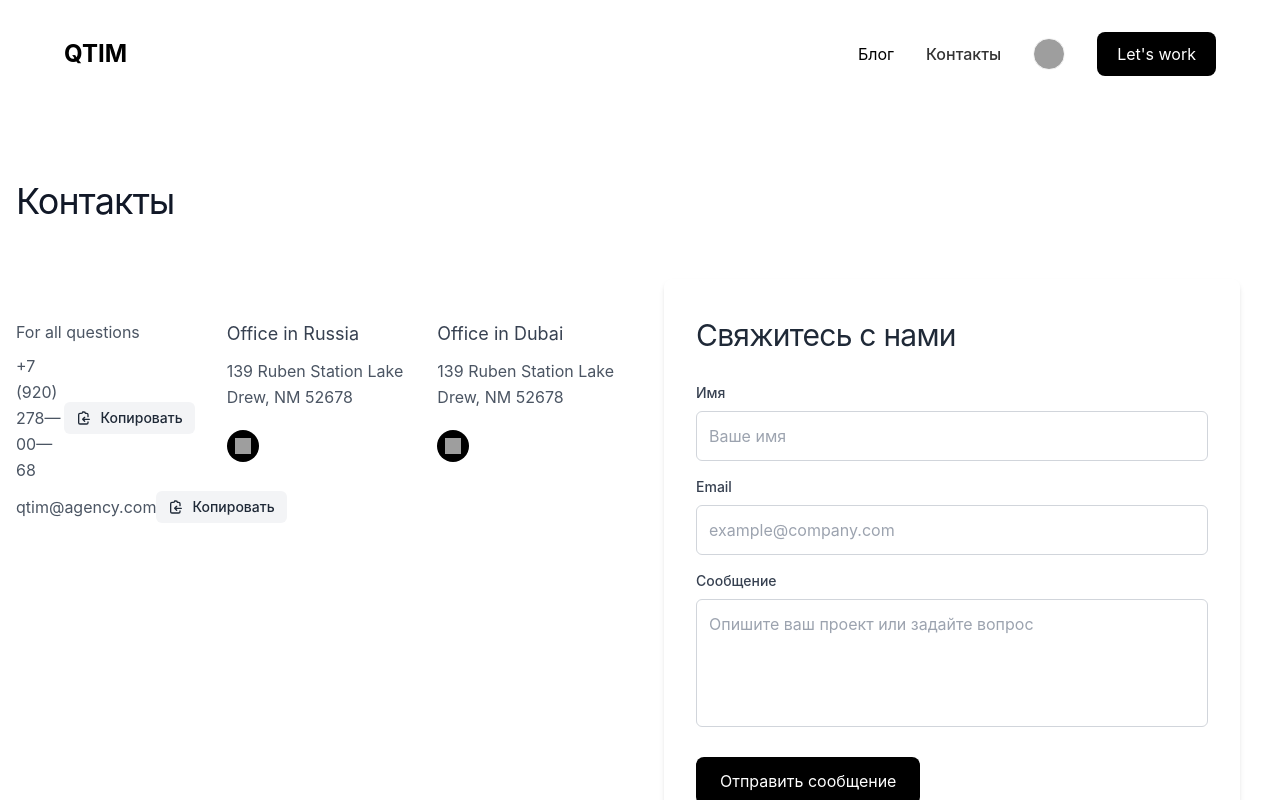
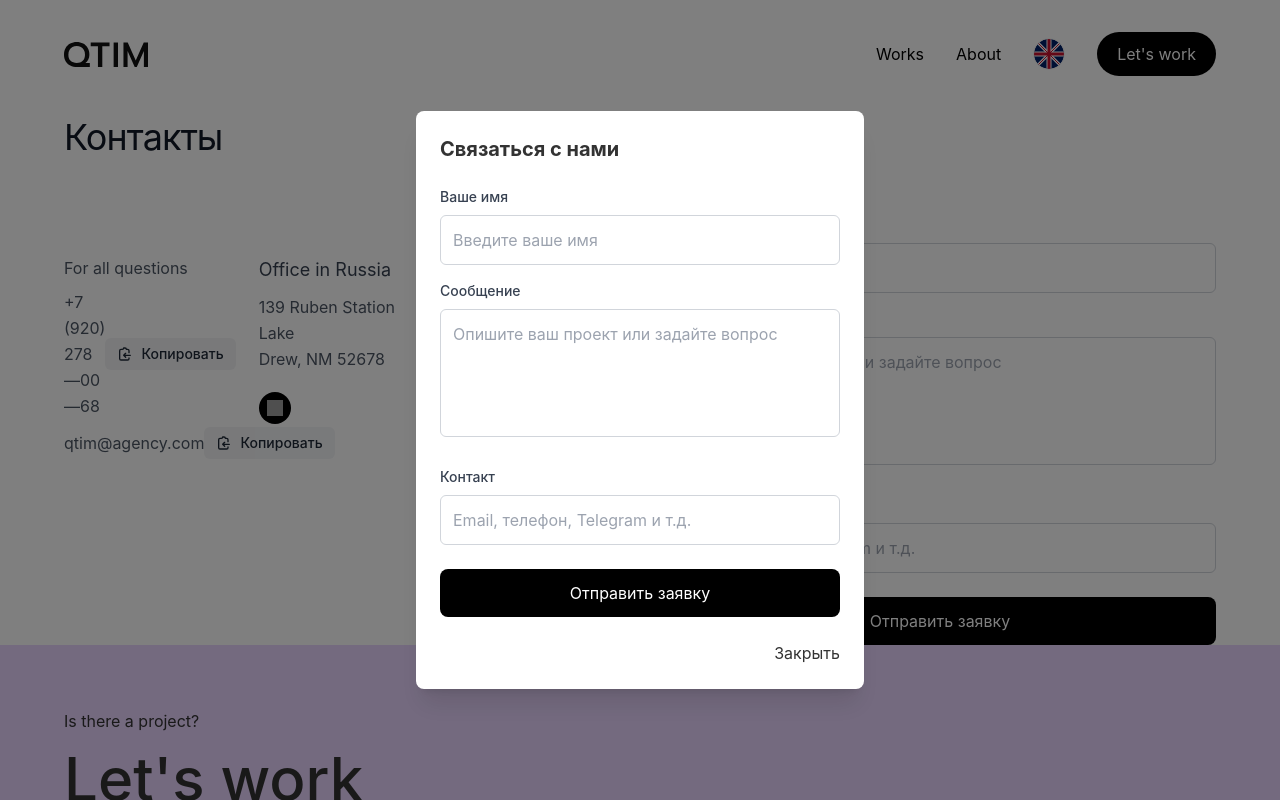
Before and after one commit to scoutrul/qtim, a Nuxt app: page /contact in a window 1280 px wide. Both pictures are taken after a click on the button "Let's work". Shown: the top 800 px of the page. Built offline with nearby package versions, Linux system fonts and the light colour scheme; grey boxes are pictures that could not be loaded.

Commit message:
адаптивка на хедер

```diff
--- a/assets/css/main.css
+++ b/assets/css/main.css
@@ -12,6 +12,28 @@ body {
   font-family: 'Inter', sans-serif;
   color: #333;
   line-height: 1.5;
+}
+
+/* Глобальные стили для адаптивности */
+@layer utilities {
+  .container {
+    width: 100%;
+    max-width: 1440px;
+    margin: 0 auto;
+    padding: 0 1rem;
+  }
+
+  @media (min-width: 640px) {
+    .container {
+      padding: 0 2rem;
+    }
+  }
+
+  @media (min-width: 1024px) {
+    .container {
+      padding: 0 4rem;
+    }
+  }
 }
 
 /* Контейнер с максимальной шириной */
@@ -63,3 +85,20 @@ body {
 .footer-purple {
   background-color: var(--primary-bg);
 }
+
+/* Скрытие полосы прокрутки при открытом модальном окне */
+body.overflow-hidden {
+  overflow: hidden;
+}
+
+/* Плавные переходы для мобильного меню */
+.mobile-menu-enter-active,
+.mobile-menu-leave-active {
+  transition: opacity 0.3s, transform 0.3s;
+}
+
+.mobile-menu-enter-from,
+.mobile-menu-leave-to {
+  opacity: 0;
+  transform: translateY(-10px);
+}
--- a/components/contact/ContactForm.vue
+++ b/components/contact/ContactForm.vue
@@ -1,28 +1,14 @@
 <template>
-  <div class="contact-form bg-white p-8 rounded-lg shadow-md max-w-xl">
-    <Typography text="Свяжитесь с нами" variant="h2" class="mb-6" />
-
+  <div class="contact-form bg-white rounded-lg max-w-xl">
     <form @submit.prevent="handleSubmit">
       <div class="mb-4">
-        <label for="name" class="block mb-2 text-sm font-medium text-gray-700">Имя</label>
+        <label for="name" class="block mb-2 text-sm font-medium text-gray-700">Ваше имя</label>
         <input
           id="name"
           v-model="form.name"
           type="text"
           class="w-full p-3 border border-gray-300 rounded-md focus:outline-none focus:ring-2 focus:ring-purple-200"
-          placeholder="Ваше имя"
-          required
-        />
-      </div>
-
-      <div class="mb-4">
-        <label for="email" class="block mb-2 text-sm font-medium text-gray-700">Email</label>
-        <input
-          id="email"
-          v-model="form.email"
-          type="email"
-          class="w-full p-3 border border-gray-300 rounded-md focus:outline-none focus:ring-2 focus:ring-purple-200"
-          placeholder="example@company.com"
+          placeholder="Введите ваше имя"
           required
         />
       </div>
@@ -38,17 +24,29 @@
         ></textarea>
       </div>
 
+      <div class="mb-6">
+        <label for="contact" class="block mb-2 text-sm font-medium text-gray-700">Контакт</label>
+        <input
+          id="contact"
+          v-model="form.contact"
+          type="text"
+          class="w-full p-3 border border-gray-300 rounded-md focus:outline-none focus:ring-2 focus:ring-purple-200"
+          placeholder="Email, телефон, Telegram и т.д."
+          required
+        />
+      </div>
+
       <Button
         variant="primary"
         size="lg"
-        fullWidth
         :disabled="loading"
+        class="w-full"
       >
-        {{ loading ? 'Отправка...' : 'Отправить сообщение' }}
+        {{ loading ? 'Отправка...' : 'Отправить заявку' }}
       </Button>
 
       <p v-if="success" class="mt-4 text-green-600 text-sm">
-        Спасибо за сообщение! Мы свяжемся с вами в ближайшее время.
+        Спасибо за заявку! Мы свяжемся с вами в ближайшее время.
       </p>
       <p v-if="error" class="mt-4 text-red-600 text-sm">
         {{ error }}
@@ -59,14 +57,17 @@
 
 <script setup lang="ts">
 import { ref, reactive } from 'vue'
-import Typography from '@/components/ui/Typography.vue'
 import Button from '@/components/ui/Button.vue'
+
+const emit = defineEmits<{
+  submit: []
+}>()
 
 // Состояние формы
 const form = reactive({
   name: '',
-  email: '',
-  message: ''
+  message: '',
+  contact: ''
 })
 
 // Состояние отправки
@@ -89,8 +90,11 @@ const handleSubmit = async () => {
 
     // Сброс формы
     form.name = ''
-    form.email = ''
     form.message = ''
+    form.contact = ''
+
+    // Оповещаем родительский компонент об успешной отправке
+    emit('submit')
   } catch (err) {
     // Обработка ошибки
     error.value = 'Произошла ошибка при отправке формы. Пожалуйста, попробуйте еще раз.'
--- a/components/layout/Header.vue
+++ b/components/layout/Header.vue
@@ -3,24 +3,105 @@ import Logo from '@/components/ui/Logo.vue'
 import NavLink from '@/components/ui/NavLink.vue'
 import LanguageFlag from '@/components/ui/LanguageFlag.vue'
 import Button from '@/components/ui/Button.vue'
-import { useRouter } from 'vue-router'
+import Modal from '@/components/ui/Modal.vue'
+import ContactForm from '@/components/contact/ContactForm.vue'
+import { ref } from 'vue'
 
-const router = useRouter()
+interface MenuItem {
+  title: string
+  path: string
+}
 
-const navigateToContacts = () => {
-  router.push('/contact')
+const menuItems: MenuItem[] = [
+  { title: 'Works', path: '/works' },
+  { title: 'About', path: '/about' }
+]
+
+const isModalOpen = ref(false)
+const isMobileMenuOpen = ref(false)
+
+const openModal = () => {
+  isModalOpen.value = true
+  isMobileMenuOpen.value = false
+}
+
+const closeModal = () => {
+  isModalOpen.value = false
+}
+
+const toggleMobileMenu = () => {
+  isMobileMenuOpen.value = !isMobileMenuOpen.value
 }
 </script>
 
 <template>
-  <header class="flex items-center justify-between p-header-padding">
-    <Logo @click="router.push('/')" class="cursor-pointer" />
+  <header class="p-header-padding-mobile sm:p-header-padding">
+    <div class="flex items-center justify-between">
+      <Logo @click="$router.push('/')" class="cursor-pointer" />
 
-    <nav class="flex items-center gap-nav-gap">
-      <NavLink href="/">Блог</NavLink>
-      <NavLink href="/contact">Контакты</NavLink>
-      <LanguageFlag src="https://dashboard.codeparrot.ai/api/image/Z-kMFXn5m-GBkPCn/colors.png" />
-      <Button @click="navigateToContacts">Let's work</Button>
-    </nav>
+      <!-- Гамбургер меню для мобильных -->
+      <button
+        class="sm:hidden text-black focus:outline-none"
+        @click="toggleMobileMenu"
+        aria-label="Меню"
+      >
+        <svg class="w-6 h-6" fill="none" stroke="currentColor" viewBox="0 0 24 24" xmlns="http://www.w3.org/2000/svg">
+          <path v-if="!isMobileMenuOpen" stroke-linecap="round" stroke-linejoin="round" stroke-width="2" d="M4 6h16M4 12h16M4 18h16"></path>
+          <path v-else stroke-linecap="round" stroke-linejoin="round" stroke-width="2" d="M6 18L18 6M6 6l12 12"></path>
+        </svg>
+      </button>
+
+      <!-- Десктопное меню -->
+      <nav class="hidden sm:flex items-center gap-nav-gap">
+        <NavLink
+          v-for="item in menuItems"
+          :key="item.path"
+          :href="item.path"
+        >
+          {{ item.title }}
+        </NavLink>
+        <LanguageFlag />
+        <Button @click="openModal" rounded size="md">Let's work</Button>
+      </nav>
+    </div>
+
+    <!-- Мобильное меню -->
+    <transition
+      name="mobile-menu"
+      enter-active-class="transition duration-300 ease-out"
+      enter-from-class="opacity-0 transform -translate-y-3"
+      enter-to-class="opacity-100 transform translate-y-0"
+      leave-active-class="transition duration-200 ease-in"
+      leave-from-class="opacity-100 transform translate-y-0"
+      leave-to-class="opacity-0 transform -translate-y-3"
+    >
+      <div
+        v-if="isMobileMenuOpen"
+        class="sm:hidden mt-4 py-4 bg-white rounded-lg shadow-md"
+      >
+        <nav class="flex flex-col items-center gap-nav-gap-mobile">
+          <NavLink
+            v-for="item in menuItems"
+            :key="item.path"
+            :href="item.path"
+            class="py-2"
+          >
+            {{ item.title }}
+          </NavLink>
+          <div class="flex items-center gap-4 mt-2">
+            <LanguageFlag />
+            <Button @click="openModal" rounded size="md">Let's work</Button>
+          </div>
+        </nav>
+      </div>
+    </transition>
+
+    <!-- Модальное окно с формой заявки -->
+    <Modal v-model="isModalOpen" @close="closeModal">
+      <template #header>
+        <h2 class="text-xl font-bold mb-4">Связаться с нами</h2>
+      </template>
+      <ContactForm @submit="closeModal" />
+    </Modal>
   </header>
 </template>
--- a/components/ui/LanguageFlag.vue
+++ b/components/ui/LanguageFlag.vue
@@ -1,6 +1,5 @@
 <script setup lang="ts">
 interface Props {
-  src: string
   alt?: string
   size?: 'sm' | 'md' | 'lg'
 }
@@ -19,8 +18,20 @@ const sizeClasses = {
 
 <template>
   <div
-    :class="`${sizeClasses[size]} rounded-full bg-cover border border-light-gray cursor-pointer`"
-    :style="`background-image: url('${src}')`"
+    :class="`${sizeClasses[size]} rounded-full overflow-hidden border border-light-gray cursor-pointer flex items-center justify-center`"
     :title="alt"
-  ></div>
+  >
+    <svg width="100%" height="100%" viewBox="0 0 60 60" xmlns="http://www.w3.org/2000/svg">
+      <clipPath id="circleClip">
+        <circle cx="30" cy="30" r="30" />
+      </clipPath>
+      <g clip-path="url(#circleClip)">
+        <rect width="60" height="60" fill="#012169" />
+        <path d="M0,0 L60,60 M60,0 L0,60" stroke="#fff" stroke-width="6" />
+        <path d="M30,0 L30,60 M0,30 L60,30" stroke="#fff" stroke-width="10" />
+        <path d="M30,0 L30,60 M0,30 L60,30" stroke="#C8102E" stroke-width="6" />
+        <path d="M0,0 L60,60 M60,0 L0,60" stroke="#C8102E" stroke-width="2" />
+      </g>
+    </svg>
+  </div>
 </template>
--- a/components/ui/Logo.vue
+++ b/components/ui/Logo.vue
@@ -16,9 +16,14 @@ defineEmits<{
 
 <template>
   <div
-    :class="`font-display text-logo cursor-pointer font-bold text-${color}`"
+    class="cursor-pointer"
     @click="$emit('click', $event)"
   >
-    <slot>QTIM</slot>
+    <svg width="84" height="25" viewBox="0 0 84 25" fill="none" xmlns="http://www.w3.org/2000/svg">
+      <path d="M13.2594 25C10.5869 25 8.2457 24.4981 6.23567 23.4944C4.24848 22.4907 2.70669 21.0551 1.61031 19.1877C0.53677 17.3203 0 15.1494 0 12.6751C0 10.1774 0.54819 7.97152 1.64457 6.05742C2.76379 4.11998 4.28274 2.62605 6.2014 1.57563C8.14291 0.52521 10.3128 0 12.7112 0C15.0867 0 17.2337 0.52521 19.1524 1.57563C21.0939 2.62605 22.6129 4.11998 23.7092 6.05742C24.8285 7.97152 25.3881 10.1774 25.3881 12.6751C25.3881 14.3557 25.0226 15.9664 24.2917 17.507C23.5608 19.0243 22.6129 20.2264 21.4479 21.1134H25.8335V25H13.2594ZM12.7112 20.9734C15.2465 20.9734 17.2566 20.2498 18.7413 18.8025C20.2488 17.3553 21.0025 15.3128 21.0025 12.6751C21.0025 10.9477 20.6371 9.43044 19.9062 8.12325C19.1752 6.81606 18.1816 5.81233 16.9254 5.11205C15.6691 4.41177 14.2644 4.06162 12.7112 4.06162C11.158 4.06162 9.7418 4.41177 8.46269 5.11205C7.20642 5.81233 6.21282 6.81606 5.4819 8.12325C4.75098 9.43044 4.38552 10.9477 4.38552 12.6751C4.38552 15.3361 5.12786 17.3903 6.61255 18.8375C8.12007 20.2614 10.1529 20.9734 12.7112 20.9734Z" :fill="color === 'black' ? '#101010' : `var(--color-${color})`"/>
+      <path d="M33.9455 4.20168H26.7163V0.52521H45.526V4.20168H38.2968V25H33.9455V4.20168Z" :fill="color === 'black' ? '#101010' : `var(--color-${color})`"/>
+      <path d="M49.6329 0.52521H53.9842V25H49.6329V0.52521Z" :fill="color === 'black' ? '#101010' : `var(--color-${color})`"/>
+      <path d="M59.4685 0.52521H63.717L71.7342 18.4524L79.7515 0.52521H84V25H79.8886V9.10364L72.7621 25H70.7064L63.5799 9.10364V25H59.4685V0.52521Z" :fill="color === 'black' ? '#101010' : `var(--color-${color})`"/>
+    </svg>
   </div>
 </template>
--- /dev/null
+++ b/components/ui/Modal.vue
@@ -0,0 +1,76 @@
+<script setup lang="ts">
+import { watch } from 'vue'
+
+interface Props {
+  modelValue: boolean
+}
+
+const props = defineProps<Props>()
+
+const emit = defineEmits<{
+  'update:modelValue': [value: boolean]
+  'close': []
+}>()
+
+const close = () => {
+  emit('update:modelValue', false)
+  emit('close')
+}
+
+// Блокировать прокрутку страницы при открытии модального окна
+watch(() => props.modelValue, (newValue) => {
+  if (newValue) {
+    document.body.classList.add('overflow-hidden')
+  } else {
+    document.body.classList.remove('overflow-hidden')
+  }
+})
+</script>
+
+<template>
+  <Teleport to="body">
+    <transition
+      enter-active-class="transition duration-300 ease-out"
+      enter-from-class="opacity-0"
+      enter-to-class="opacity-100"
+      leave-active-class="transition duration-200 ease-in"
+      leave-from-class="opacity-100"
+      leave-to-class="opacity-0"
+    >
+      <div v-if="modelValue" class="fixed inset-0 z-50 flex items-center justify-center">
+        <!-- Затемнение фона -->
+        <div
+          class="absolute inset-0 bg-black bg-opacity-50"
+          @click="close"
+        ></div>
+
+        <!-- Содержимое модального окна -->
+        <div
+          class="relative bg-white rounded-lg p-6 w-full max-w-md mx-4 shadow-xl transform transition-all"
+        >
+          <!-- Заголовок -->
+          <div class="mb-6">
+            <slot name="header"></slot>
+          </div>
+
+          <!-- Основное содержимое -->
+          <div class="mb-6">
+            <slot></slot>
+          </div>
+
+          <!-- Нижняя часть -->
+          <div class="flex justify-end">
+            <slot name="footer">
+              <button
+                @click="close"
+                class="text-dark-gray hover:text-black transition-colors"
+              >
+                Закрыть
+              </button>
+            </slot>
+          </div>
+        </div>
+      </div>
+    </transition>
+  </Teleport>
+</template>
--- /dev/null
+++ b/pages/about.vue
@@ -0,0 +1,8 @@
+<template>
+  <main class="container mx-auto py-16 px-4">
+    <h1 class="text-4xl font-bold mb-8">About</h1>
+    <p class="text-xl">
+      Information about our company and team will be displayed here.
+    </p>
+  </main>
+</template>
--- /dev/null
+++ b/pages/works.vue
@@ -0,0 +1,8 @@
+<template>
+  <main class="container mx-auto py-16 px-4">
+    <h1 class="text-4xl font-bold mb-8">Works</h1>
+    <p class="text-xl">
+      Our portfolio and projects will be displayed here.
+    </p>
+  </main>
+</template>
--- a/tailwind.config.js
+++ b/tailwind.config.js
@@ -9,6 +9,13 @@ module.exports = {
     './error.vue'
   ],
   theme: {
+    screens: {
+      'sm': '640px',
+      'md': '768px',
+      'lg': '1024px',
+      'xl': '1280px',
+      '2xl': '1536px',
+    },
     extend: {
       colors: {
         primary: '#8A70FF',
@@ -31,9 +38,11 @@ module.exports = {
       },
       spacing: {
         'header-padding': '2rem 4rem',
+        'header-padding-mobile': '0.5rem 1rem',
       },
       gap: {
         'nav-gap': '2rem',
+        'nav-gap-mobile': '0.5rem',
       },
       borderRadius: {
         'button': '0.5rem',
```
Also changed, not shown: components/ui/Button.vue (+9 -3 lines).
